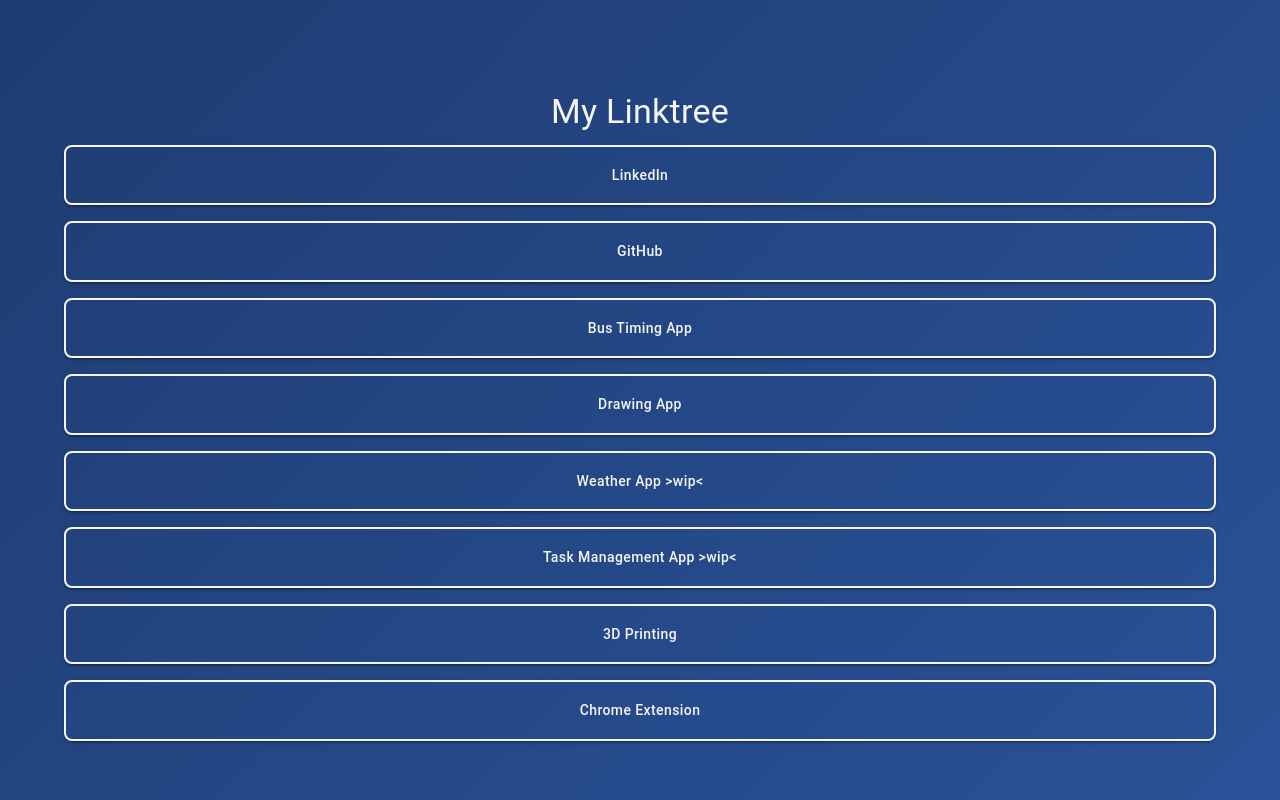
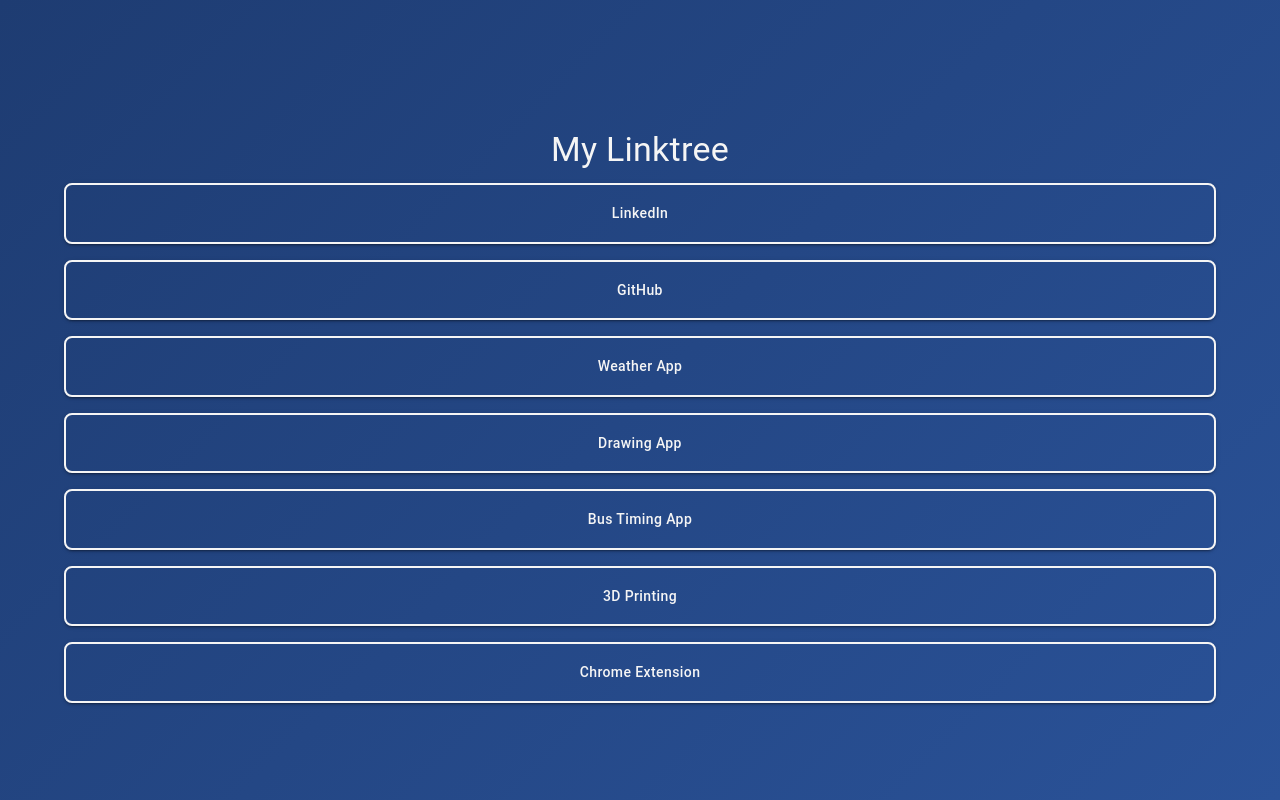
Before and after one commit to yoonasea/linktree, a React (Create React App) app: page / in a window 1280 px wide. Built offline with nearby package versions, Linux system fonts and the light colour scheme.

Commit message:
update links

```diff
--- a/src/components/LinkTree.tsx
+++ b/src/components/LinkTree.tsx
@@ -11,13 +11,13 @@
   const links: Link[] = [
     { label: "LinkedIn", url: "https://www.linkedin.com/in/phuazaiwei/" },
     { label: "GitHub", url: "https://github.com/yoonasea" },
+    { label: "Weather App", url: "https://transport-887be.web.app/weather" },
+    { label: "Drawing App", url: "https://transport-887be.web.app/paint" },
     { label: "Bus Timing App", url: "https://transport-887be.web.app/" },
-    { label: "Drawing App", url: "https://transport-887be.web.app/paint" },
-    { label: "Weather App >wip<", url: "" },
-    { label: "Task Management App >wip<", url: "" },
     { label: "3D Printing", url: "https://www.instagram.com/phuazaiwei/" },
     { label: "Chrome Extension", url: "https://chromewebstore.google.com/detail/new-tab-league-of-legends/nokfioegpdopldlbbbhglnjjbgddbcjk" },
   ];
+  // { label: "Task Management App >wip<", url: "" },
 
   return (
     <Container sx={{ textAlign: "center", marginTop: 4 }}>
```
